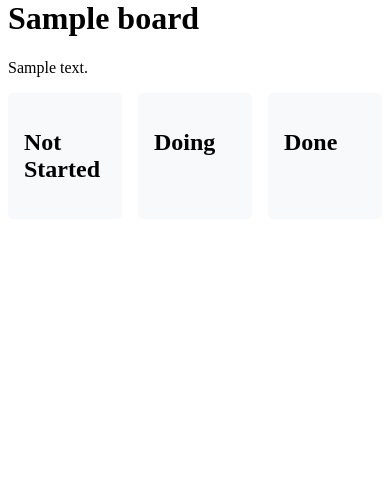
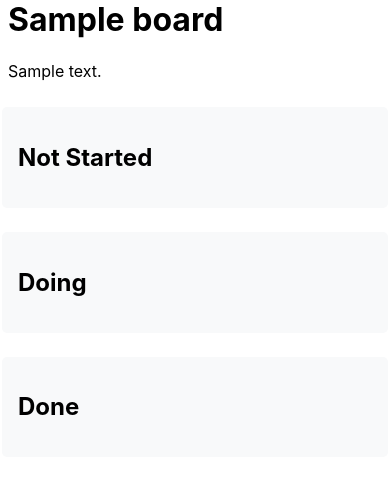
Before and after one commit to Kapo179/django-taskmanager, a Django app: template taskmanager/boards/templates/boards/board.html in a window 390 px wide. Shown: the part 21-503 px from the top of the page. Run offline with Django 5.2, Linux system fonts and the light colour scheme; tables that the repository leaves empty hold one stand-in row (values such as "Sample post"); the template is opened without the code that fills it: values that come from a table or form of the project are taken from there, most other values are stand-ins (such as "Sample title", 1, 10 or a date in 2020); some web fonts are replaced.

Commit message:
HTML: Configuring CSS Layout, Responsive Styling and Enhancing UI to match Mockup

```diff
--- a/taskmanager/boards/templates/boards/board.html
+++ b/taskmanager/boards/templates/boards/board.html
@@ -47,11 +47,31 @@
   </div>
 </div>
 
-<!-- Here's the CSS for the kanban board -->
+<!-- Here's the CSS for the kanban board-->
 <style>
+@font-face {
+    font-family: 'SF Compact Display';
+    src: url('https://sf.abarba.me/SF-Compact-Display-Bold.otf');
+    font-weight: bold;
+    font-style: normal;
+}
+
+body {
+    font-family: 'SF Compact Display', -apple-system, BlinkMacSystemFont, sans-serif;
+}
+
+h1, h2, h5 {
+    font-family: 'SF Compact Display', -apple-system, BlinkMacSystemFont, sans-serif;
+    font-weight: bold;
+}
+
 .kanban-container {
     display: flex;
     gap: 1rem;
+    justify-content: center;
+    max-width: 1200px;
+    margin: 0 auto;
+    padding: 20px;
 }
 
 .kanban-column {
@@ -59,6 +79,8 @@
     background: #f8f9fa;
     padding: 1rem;
     border-radius: 5px;
+    min-width: 300px;
+    max-width: 350px;
 }
 
 .kanban-card {
@@ -67,5 +89,35 @@
     padding: 1rem;
     border-radius: 5px;
 }
+
+/* Responsive styles */
+@media screen and (max-width: 1024px) {
+    .kanban-container {
+        padding: 10px;
+        gap: 0.5rem;
+    }
+
+    .kanban-column {
+        min-width: 250px;
+        max-width: 300px;
+    }
+}
+
+@media screen and (max-width: 768px) {
+    .kanban-container {
+        flex-direction: column;
+        align-items: center;
+    }
+
+    .kanban-column {
+        width: 100%;
+        max-width: 100%;
+        margin-bottom: 1rem;
+    }
+
+    .kanban-card {
+        margin-bottom: 0.5rem;
+    }
+}
 </style>
 {% endblock %}
```
Also changed, not shown: taskmanager/db.sqlite3. Lines whose indentation alone changed are shown as unchanged.
